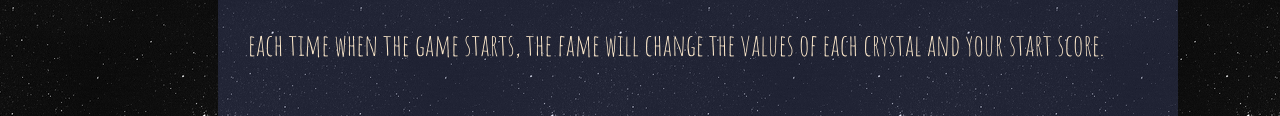
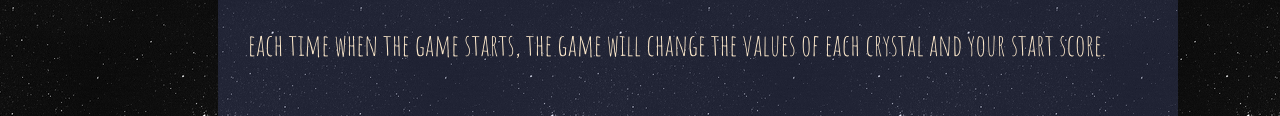
Before and after one commit to Yenseydm/crystalcollector, a plain HTML site: page index.html in a window 1280 px wide. Shown: the part 627-743 px from the top of the page. Drawn offline with nearby package versions, Linux system fonts and the light colour scheme; a web font is replaced by a local one.

Commit message:
fixed grammar error and deleted comments

```diff
--- a/index.html
+++ b/index.html
@@ -23,7 +23,7 @@
             <p class="directions"> There are four crystals below. By clicking on a crystal you will add
                 a specific amount of points to your total score. </p>
             <p class="directions"> The value of each crystal is hidden from you until you click on it.</p>
-            <p class="directions"> each time when the game starts, the fame will change the values of each crystal and
+            <p class="directions"> each time when the game starts, the game will change the values of each crystal and
                 your start score.</p>
         </div>
 
```
Also changed, not shown: assets/javascript/game.js (+0 -12 lines).
